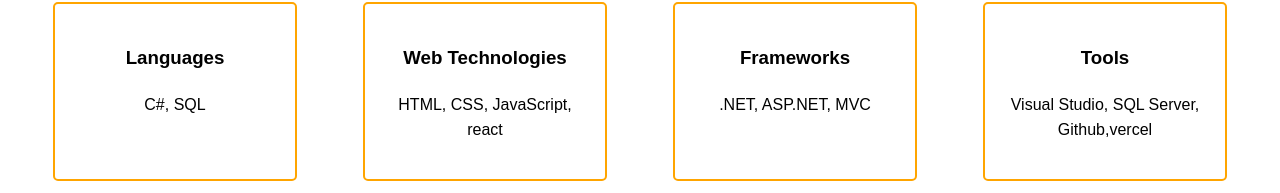
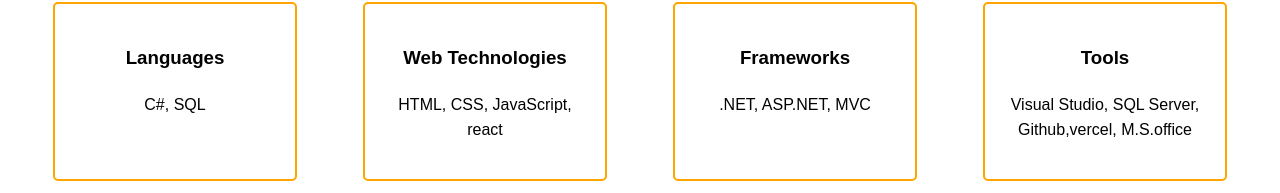
Before and after one commit to shewak-dev/Personal-portfolio, a plain HTML site: page index.html in a window 1280 px wide. Shown: the part 593-786 px from the top of the page. Drawn offline with Linux system fonts and the light colour scheme.

Commit message:
Tools updated

```diff
--- a/index.html
+++ b/index.html
@@ -47,7 +47,7 @@
             </div>
             <div class="skill-box">
                 <h3>Tools</h3>
-                <p>Visual Studio, SQL Server, Github,vercel</p>
+                <p>Visual Studio, SQL Server, Github,vercel, M.S.office</p>
             </div>
         </div>
     </section>
```
